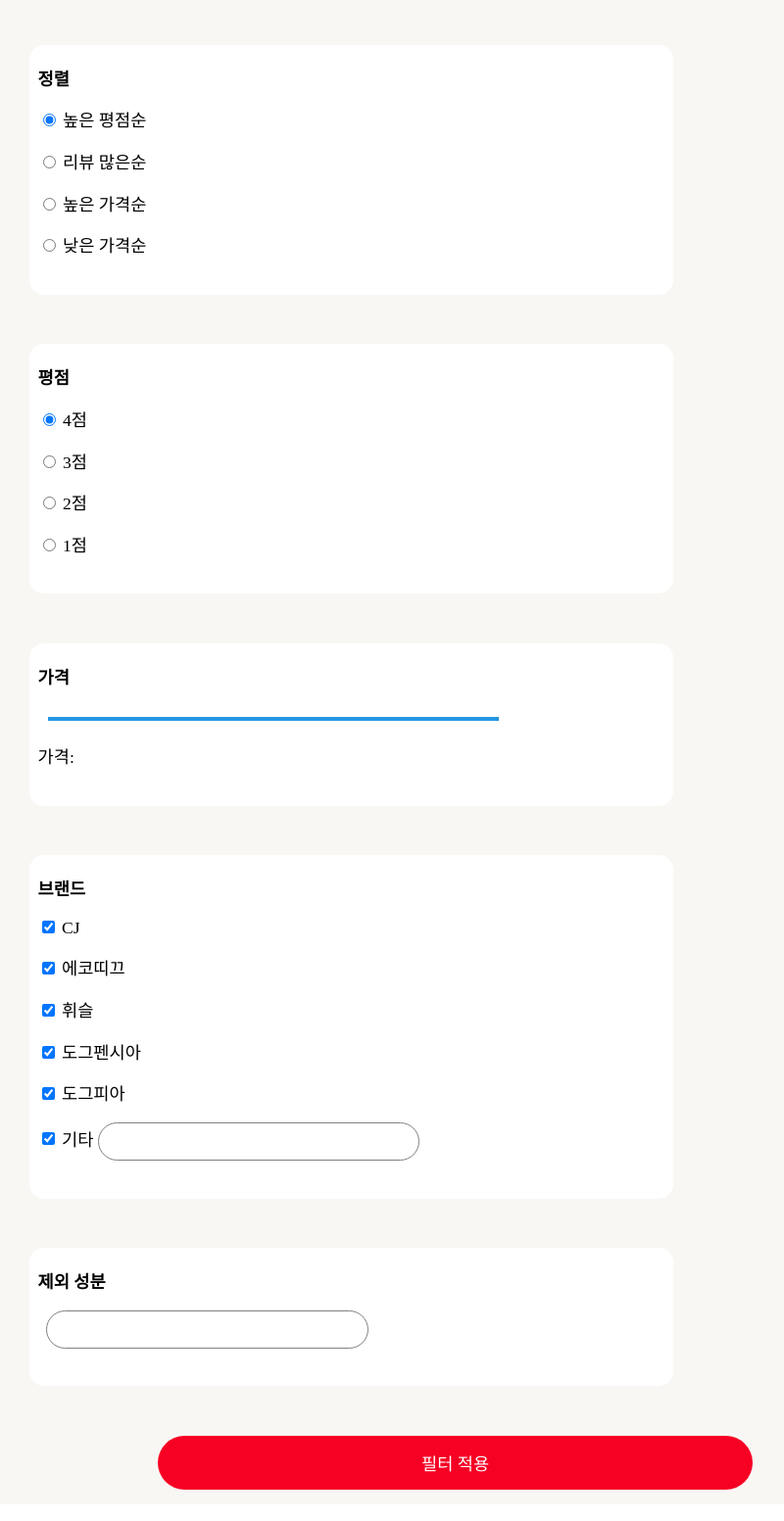
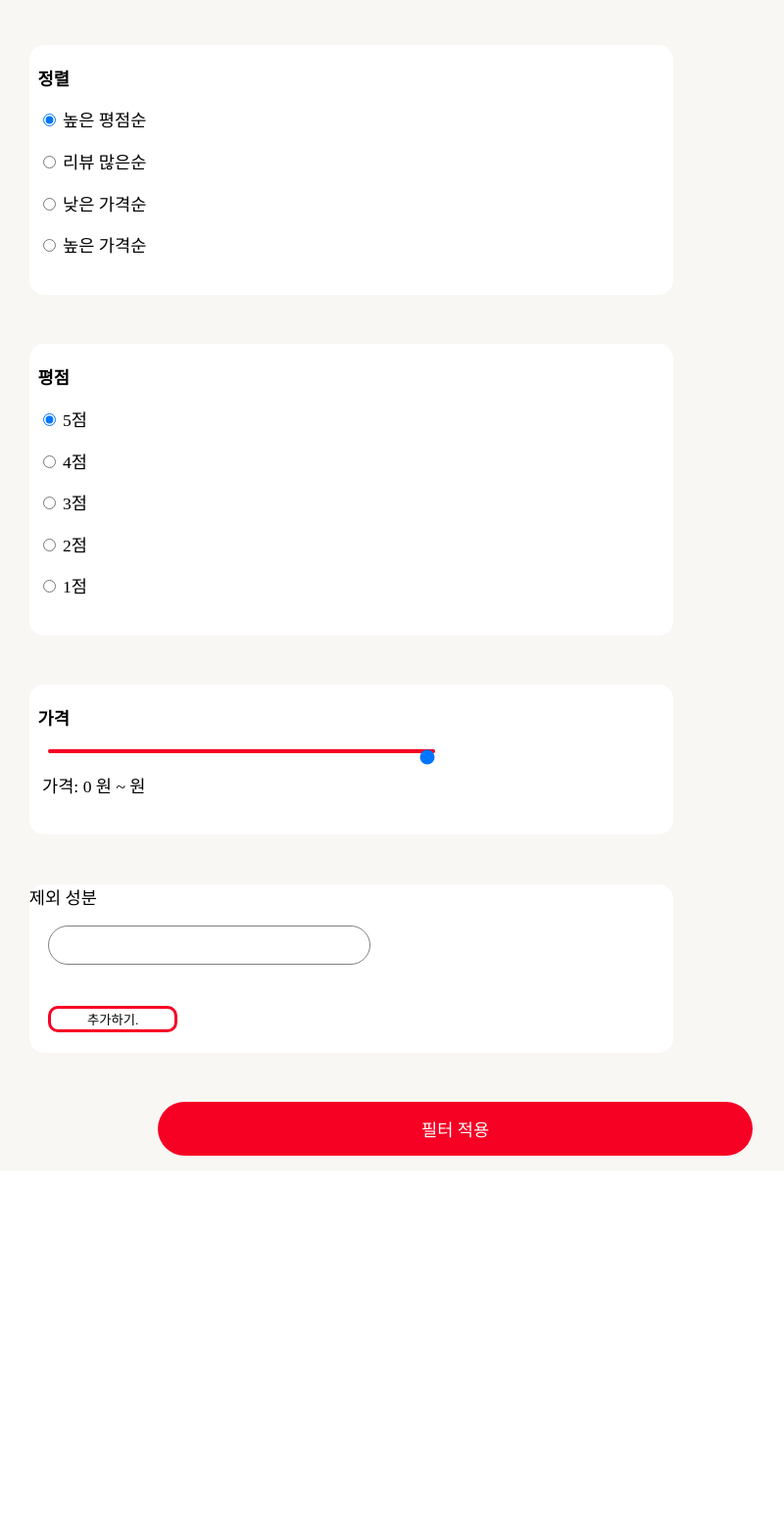
Before and after one commit to leahincom/Aejeong, a PHP site: page /filtering.html in a window 1280 px wide. Shown: the part 344-1897 px from the top of the page at 98% size, without its empty margins (49-849 px from the left). After the commit the page ends 1524 px from the top, so only its background shows below. Run offline with PHP 8.4, Linux system fonts and the light colour scheme.

Commit message:
필터링 페이지 가격 range 구현 / 필터링 페이지 제외 성분 구현 / writing review 평점 text에 0~5숫자만 넣을 수 있게 구현

```diff
--- a/filtering.html
+++ b/filtering.html
@@ -1,6 +1,27 @@
 <html>
 <head><meta charset="utf-8"> <meta name="viewport" content="width=device-width, initial-scale=1.0">
 <link rel="stylesheet" href="filteringStyle.css">
+
+<script type="text/javascript">
+
+
+function add()
+{
+  var a=document.getElementById('exclude_text').value;
+var bt=document.createElement('button');
+var newtext = document.createTextNode(a);
+bt.appendChild(newtext);
+var para = document.getElementById("p1");
+para.appendChild(bt);
+
+bt.style.background="#ffffff";
+bt.style.border="none";
+bt.style.padding="1%";
+bt.style.font="NanumSquare";
+}
+
+
+</script>
 </head>
 
 <body>
@@ -23,10 +44,10 @@
   <article class="myArticle">
     <form method="" action="">
       <p><br>&nbsp&nbsp<b>정렬</b></p>
-      <p>&nbsp&nbsp<input type="radio" id="grading_radio" checked="checked"> <label>높은 평점순</label></p>
-      <p>&nbsp&nbsp<input type="radio" id="review_radio"> <label>리뷰 많은순</label></p>
-      <p>&nbsp&nbsp<input type="radio" id="high_radio"> <label>높은 가격순</label></p>
-      <p>&nbsp&nbsp<input type="radio" id="low_radio"> <label>낮은 가격순</label></p>
+      <p>&nbsp&nbsp<input type="radio" name="jeong" id="grading_radio" checked="checked"> <label>높은 평점순</label></p>
+      <p>&nbsp&nbsp<input type="radio" name="jeong" id="review_radio"> <label>리뷰 많은순</label></p>
+      <p>&nbsp&nbsp<input type="radio" name="jeong" id="low_radio"> <label>낮은 가격순</label></p>
+      <p>&nbsp&nbsp<input type="radio" name="jeong" id="high_radio"> <label>높은 가격순</label></p>
     </form>
     <br>
   </article>
@@ -34,10 +55,11 @@
   <article class="myArticle">
     <form method="" action="">
       <p><br>&nbsp&nbsp<b>평점</b></p>
-      <p>&nbsp&nbsp<input type="radio" id="four_radio" checked="checked"> <label>4점</label></p>
-      <p>&nbsp&nbsp<input type="radio" id="three_radio"> <label>3점</label></p>
-      <p>&nbsp&nbsp<input type="radio" id="two_radio"> <label>2점</label></p>
-      <p>&nbsp&nbsp<input type="radio" id="one_radio"> <label>1점</label></p>
+      <p>&nbsp&nbsp<input type="radio" name="peung" id="five_radio" checked="checked"> <label>5점</label></p>
+      <p>&nbsp&nbsp<input type="radio" name="peung" id="four_radio"> <label>4점</label></p>
+      <p>&nbsp&nbsp<input type="radio" name="peung" id="three_radio"> <label>3점</label></p>
+      <p>&nbsp&nbsp<input type="radio" name="peung" id="two_radio"> <label>2점</label></p>
+      <p>&nbsp&nbsp<input type="radio" name="peung" id="one_radio"> <label>1점</label></p>
     </form>
     <br>
   </article>
@@ -46,31 +68,27 @@
   <article class="myArticle">
     <form method="" action="" class="customizing">
       <p><br>&nbsp&nbsp<b>가격</b></p>
-      <p>&nbsp&nbsp&nbsp&nbsp<input type="range" value="0" min="0" max="500000" class="price_range"></p>
-      <p>&nbsp&nbsp<label>가격: </label></p>
+        <form>
+            <div>
+                <input type="range" name="points" min="0" max="500000" step="1000" value="500000"
+                id="priceRange" oninput="document.getElementById('value1').innerHTML=this.value;">
+                <p>&nbsp&nbsp 가격: 0 원 ~<span id="value1"></span> 원</p>
+
+            </div>
+        </form>
     </form>
+
     <br>
   </article>
 
-  <article class="myArticle">
-    <form method="" action="">
-      <p><br>&nbsp&nbsp<b>브랜드</b></p>
-      <p>&nbsp&nbsp<input type="checkbox" id="cj_checkbox" checked="checked"> <label>CJ</label></p>
-      <p>&nbsp&nbsp<input type="checkbox" id="echo_checkbox" checked="checked"> <label>에코띠끄</label></p>
-      <p>&nbsp&nbsp<input type="checkbox" id="whistle_checkbox" checked="checked"> <label>휘슬</label></p>
-      <p>&nbsp&nbsp<input type="checkbox" id="dogpensia_checkbox" checked="checked"> <label>도그펜시아</label></p>
-      <p>&nbsp&nbsp<input type="checkbox" id="dogpia_checkbox" checked="checked"> <label>도그피아</label></p>
-      <p>&nbsp&nbsp<input type="checkbox" id="restBrand_checkbox" checked="checked"> <label>기타</label> <input type="text" id="restBrand_text"></p>
-    </form>
-    <br>
-  </article>
 
   <article class="myArticle">
-    <form method="" action="">
-      <p><br>&nbsp&nbsp<b>제외 성분</b></p>
-      <p>&nbsp&nbsp&nbsp&nbsp<input type="text" id="exclude_text"></p>
-      <br>
-    </form>
+    <p id="p1">제외 성분<br /></p>
+    <input type="text" name="exclude_text" id="exclude_text">
+    <br />
+    <br></br>
+    <button onclick="add();" id="addingButton">추가하기.</button>
+    <br></br>
   </article>
 
   <div id="myDiv">
--- a/filteringStyle.css
+++ b/filteringStyle.css
@@ -27,40 +27,38 @@ body{
 
 /*#price_range{}*/
 
-input[type=range] {
-    width: 70%;
-}
-.customizing input[type=range] {
-    -webkit-appearance: none;
-}
 
-.customizing input[type=range]::-webkit-slider-runnable-track {
-    width: 50%;
-    height: 4px;
-    cursor: pointer;
-    animate: 0.2s;
-    background: #2497E3;
-}
-.customizing input[type=range]::-webkit-slider-thumb {
-  width: 10px;
-  background: url("down_arrow.png") no-repeat;
 
-  height: 15px;
-  cursor: pointer;
-  margin-top: -5px; /*chrome의 경우 margin-top값을 부여해야합니다.*/
-  -webkit-appearance: none;
-
-}
-.customizing input[type=range]:focus::-webkit-slider-runnable-track {
-    background: #2497E3; /*네모버튼에 포커스를 줬을때 뒤에 라인(ㅡ)의 효과*/
-}
+#restBrand_text{border: 1px solid gray; border-radius: 20px; height: 5%; width: 50%;}
+#myDiv{float:center;text-align:center;}
+#filter_button{
+  border:none; background-color:#f60024; cursor: pointer;border-radius: 40px; color:white; font-size:100%;
+  font-color:#ffffff;width: 60%; height: 7%; margin-bottom: 15px;float:center; text-align:center;}
 
 
 
 
-#restBrand_text{border: 1px solid gray; border-radius: 20px; height: 5%; width: 50%;}
-#exclude_text{border: 1px solid gray; border-radius: 20px; height: 5%; width: 50%;}
-#myDiv{float:center;text-align:center;}
-#filter_button{
-  border:none; background-color:#f60024; cursor: pointer;border-radius: 40px; color:white; font-size:100%;
-  font-color:#ffffff;width: 60%; height: 7%; margin-bottom: 15px;float:center; text-align:center;}
+
+	input[type=range]::-webkit-slider-thumb {
+	    -webkit-appearance: none;
+	    border: none;
+	    background-image: url('donw_arrow.png') no-repeat;
+	}
+
+	input[type=range]::-webkit-slider-runnable-track {
+	  width: 80%; height: 4px;
+	  cursor: pointer;
+	  background: #f60024;
+	  border-radius: 20px;
+	}
+#priceRange{width:60%; margin-left:3%;}
+
+/*~~~~~~~~~*/
+#exclude_text{border: 1px solid gray; border-radius: 20px; height: 5%; width: 50%; padding-left:3%;
+margin-left:3%;}
+
+#addingButton{width:20%;
+	margin-left:3%;
+background:#ffffff;
+border-radius:10px;
+border: #f60024 solid;}
```
Also changed, not shown: writingReview.html (+15 -1 lines).
